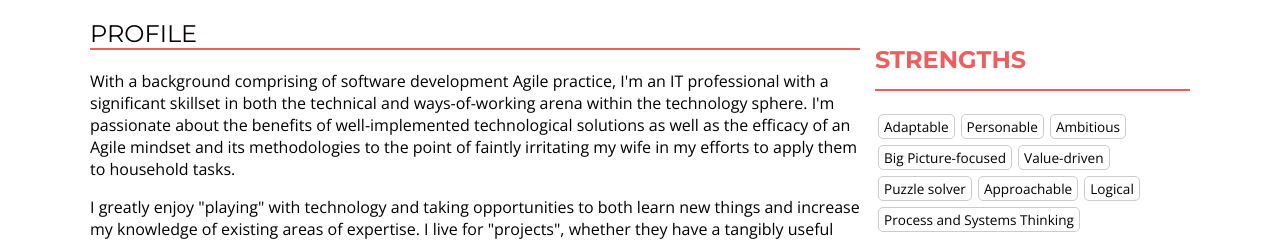
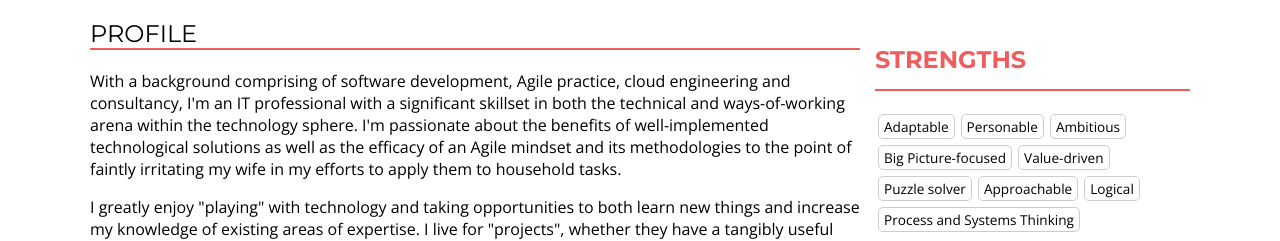
Before and after one commit to rjcoupe/cv, an Angular app: page / in a window 1280 px wide. Shown: the part 229-470 px from the top of the page. Built offline with nearby package versions, Linux system fonts and the light colour scheme; what ng2-charts would draw is missing.

Commit message:
Fixed weird sentence

```diff
--- a/src/app/app.component.html
+++ b/src/app/app.component.html
@@ -25,7 +25,7 @@
   <section class="main">
     <app-certifications></app-certifications>
     <h2>Profile</h2>
-    <p>With a background comprising of software development Agile practice, I'm an IT professional with a significant
+    <p>With a background comprising of software development, Agile practice, cloud engineering and consultancy, I'm an IT professional with a significant
       skillset in both the technical and ways-of-working arena within the technology sphere.
       I'm passionate about the benefits of well-implemented technological solutions as well as the efficacy of an
       Agile mindset and its methodologies to the point of faintly irritating my wife in my efforts to apply them to
```
